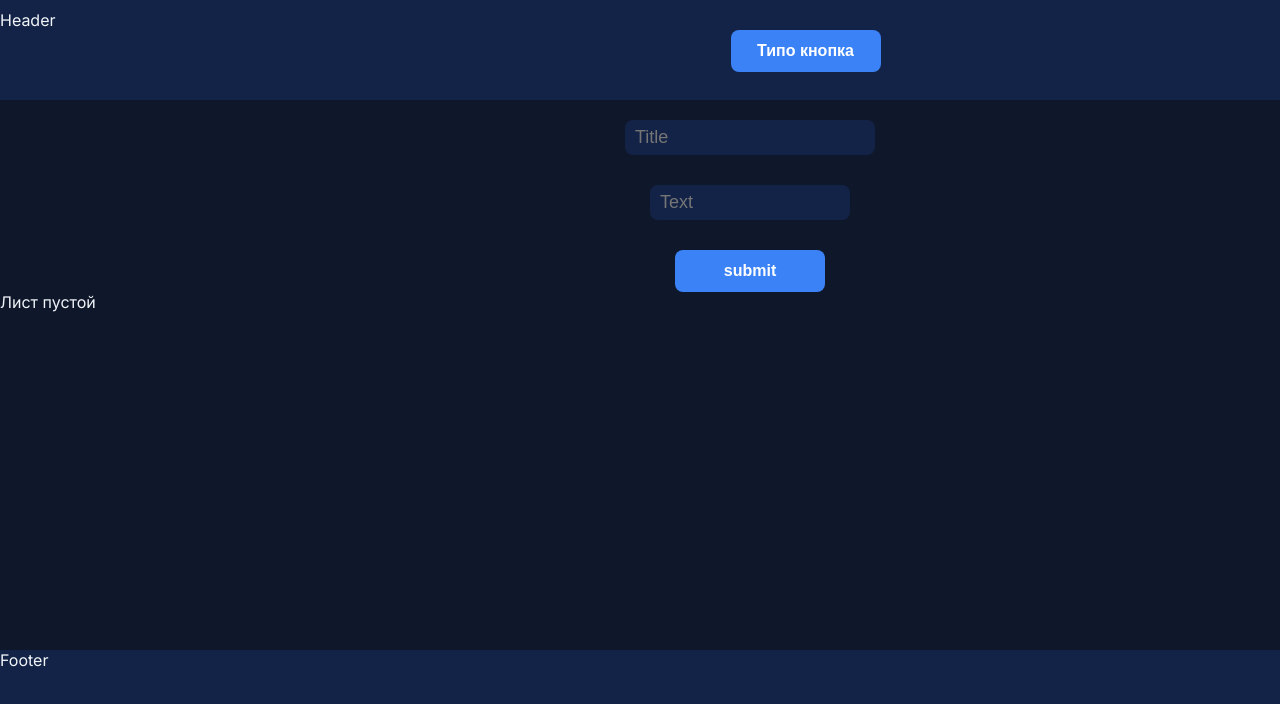
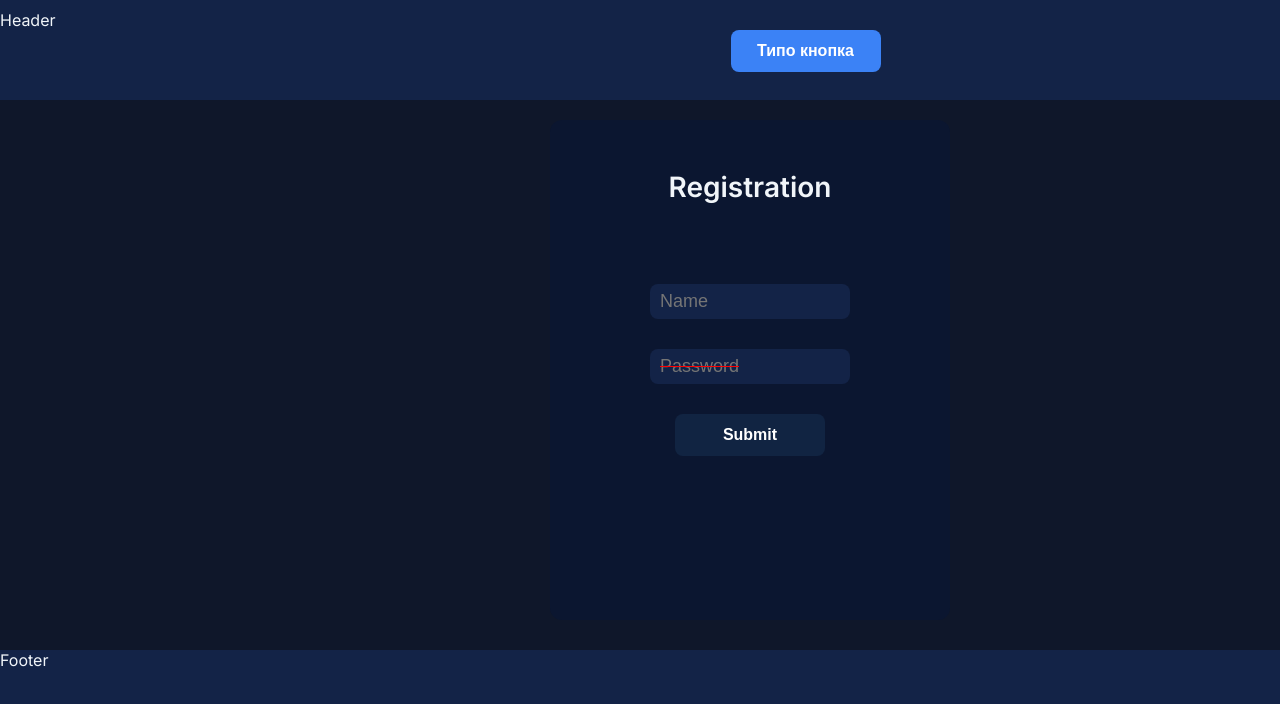
Before and after one commit to Tiltushkin/HomeWork-React, a React (Vite) app: page / in a window 1280 px wide. Shown: the top 704 px of the page. Built offline with nearby package versions, Linux system fonts and the light colour scheme.

Commit message:
Простая регистрация

```diff
--- a/src/App.jsx
+++ b/src/App.jsx
@@ -3,21 +3,26 @@ import MainLayout from './layouts/MainLayout.jsx';
 import List from './components/List/List.jsx';
 import Adder from './components/Adder/Adder.jsx';
 import { useState } from 'react';
+import Registration from './components/Registration/Registration.jsx';
 
 function App() {
-    const [listData, setListData] = useState([])
+    // const [listData, setListData] = useState([])
 
-    function pushData(item) {
-        setListData(prev => [...prev, item]);
-    }
+    // function pushData(item) {
+    //     setListData(prev => [...prev, item]);
+    // }
 
-    function removeItem(indexToRemove) {
-        setListData(prev => prev.filter((_, i) => i !== indexToRemove));
+    // function removeItem(indexToRemove) {
+    //     setListData(prev => prev.filter((_, i) => i !== indexToRemove));
+    // }
+
+    function testReg(user) {
+        console.log(`REGISTRATION!\nUser name: ${user.name}\nUser password: ${user.password}`)
     }
 
     return (
         <MainLayout>
-            <div>
+            {/* <div>
                 <Adder onSubmit={pushData} />
             </div>
 
@@ -27,7 +32,9 @@ function App() {
                 </div>
             ) : (
                 <p>Лист пустой</p>
-            )}
+            )} */}
+
+            <Registration onSubmit={testReg} />
         </MainLayout>
   );
 }
--- a/src/UI/Buttons/Button.jsx
+++ b/src/UI/Buttons/Button.jsx
@@ -1,9 +1,14 @@
 import React from 'react';
 import s from './Button.module.scss'
+import cn from "classnames"
 
-function Button({ onClick, children }) {
+function Button({ onClick, disabled, children }) {
     return (
-        <button className={ s.wrapper } onClick={ onClick }>{children}</button>
+        <button
+            disabled={ disabled }
+            className={cn(s.wrapper, { [s.dis]: disabled })}
+            onClick={ onClick }>{children}
+        </button>
     )
 }
 
--- a/src/UI/Buttons/Button.module.scss
+++ b/src/UI/Buttons/Button.module.scss
@@ -18,3 +18,13 @@
     transform: scale(1.03);
   }
 }
+
+.dis {
+  background-color: $accent-color-dis;
+
+  &:hover {
+    cursor: pointer;
+    background-color: $accent-hover-dis;
+    transform: scale(1.03);
+  }
+}
--- a/src/UI/Inputs/Input.module.scss
+++ b/src/UI/Inputs/Input.module.scss
@@ -12,5 +12,6 @@
 }
 
 .input_one {
-    width: 250px;
+    color: red;
+    text-decoration: line-through;
 }
--- /dev/null
+++ b/src/components/Registration/Registration.jsx
@@ -0,0 +1,49 @@
+import React, { useState } from 'react'
+import s from './Registration.module.scss'
+import Input from '../../UI/Inputs/Input'
+import Button from '../../UI/Buttons/Button'
+
+function Registration({ onSubmit }) {
+    const [name, setName] = useState('');
+    const [password, setPassword] = useState('');
+
+    function handleSubmit(e) {
+        e.preventDefault();
+        if (!name.trim() || !password.trim() || validatePassword() == 1) return;
+        onSubmit({ name: name.trim(), password: password.trim() });
+        setName('');
+        setPassword('');
+    }
+
+    function validatePassword() {
+        if ((password.trim() && password.trim().length < 5) || !password.trim()) return 1;
+        return 0
+    }
+
+    function validateButton() {
+        return validatePassword() == 1 || name.trim().length < 1
+    }
+
+    return (
+        <div className={s.wrapper}>
+            <h2 className={s.wrapper__title}>Registration</h2>
+            <form className={s.wrapper__form} onSubmit={handleSubmit}>
+                <Input
+                    ph="Name"
+                    value={name}
+                    onChange={(e) => setName(e.target.value)}
+                />
+                <Input
+                    ph="Password"
+                    inputType={validatePassword()}
+                    value={password}
+
+                    onChange={(e) => setPassword(e.target.value)}
+                />
+                <Button disabled={validateButton()} >Submit</Button>
+            </form>
+        </div>
+    )
+}
+
+export default Registration
--- /dev/null
+++ b/src/components/Registration/Registration.module.scss
@@ -0,0 +1,34 @@
+@use "../../styles/variables" as *;
+
+.wrapper {
+    position: relative;
+    align-self: center;
+    justify-self: center;
+    width: 400px;
+    height: 500px;
+    background-color: $bg-color3;
+    border-radius: 12px;
+
+    &__title {
+        position: relative;
+        align-self: center;
+        justify-self: center;
+        top: 50px;
+        font-weight: $standard-font-title-weight;
+        font-size: 28px;
+    }
+
+    &__form {
+        position: absolute;
+        left: 50%;
+        top: 50%;
+        transform: translate(-50%, -50%);
+        display: flex;
+        flex-direction: column;
+        flex-wrap: wrap;
+        gap: 30px;
+        align-items: center;
+        justify-content: center;
+        padding: 10px;
+    }
+}
--- a/src/styles/_variables.scss
+++ b/src/styles/_variables.scss
@@ -1,10 +1,14 @@
 $bg-color: #0f172a;
 $bg-color2: #132347;
+$bg-color3: #0b1630;
 $card-bg-color: #1e293b;
 $card-text-color: #f1f5f9;
 
 $accent-color: #3b82f6;
 $accent-hover: #2563eb;
+
+$accent-color-dis: #112442;
+$accent-hover-dis: #19345f;
 
 $standard-font-size: 16px;
 $standard-font-title-size: 22px;
```
